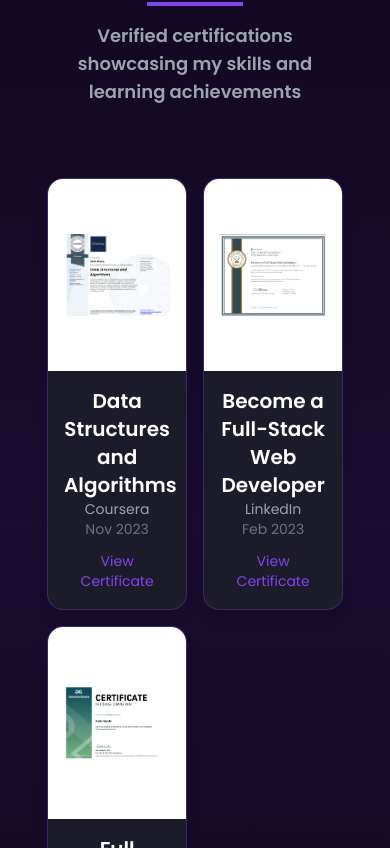
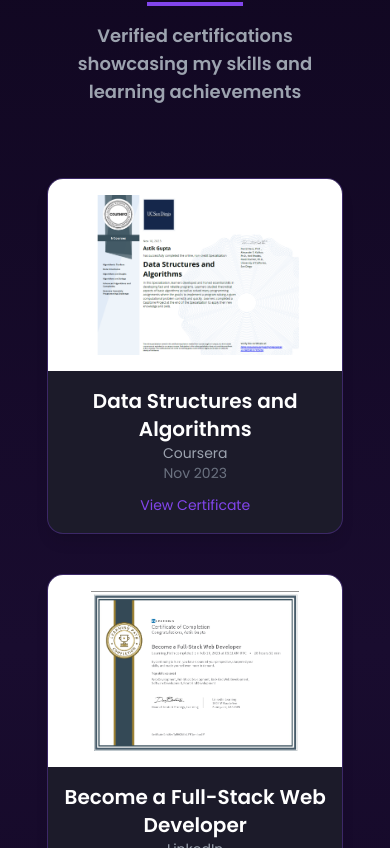
Before and after one commit to astikgupta/My_portfolio, a React (Vite) app: page / in a window 390 px wide. Shown: the part 3256-4104 px from the top of the page. Built offline with nearby package versions, Linux system fonts and the light colour scheme.

Commit message:
chore: final push with all requested UI refinements

```diff
--- a/src/components/Certificate.jsx
+++ b/src/components/Certificate.jsx
@@ -17,7 +17,7 @@
     </div>
 
     {/* Certificates Grid */}
-    <div className="grid grid-cols-2 lg:grid-cols-3 gap-4 md:gap-10 py-10">
+    <div className="grid grid-cols-1 sm:grid-cols-2 lg:grid-cols-3 gap-10 py-10">
       {certificates.map((cert) => (
         <Tilt
           key={cert.id}
--- a/src/components/Work/Work.jsx
+++ b/src/components/Work/Work.jsx
@@ -19,7 +19,7 @@
       </div>
 
       {/* Projects Grid */}
-      <div className="grid gap-4 md:gap-8 grid-cols-2 lg:grid-cols-3">
+      <div className="grid gap-8 grid-cols-1 md:grid-cols-2 lg:grid-cols-3">
         {projects.map((project) => (
           <div
             key={project.id}
```
